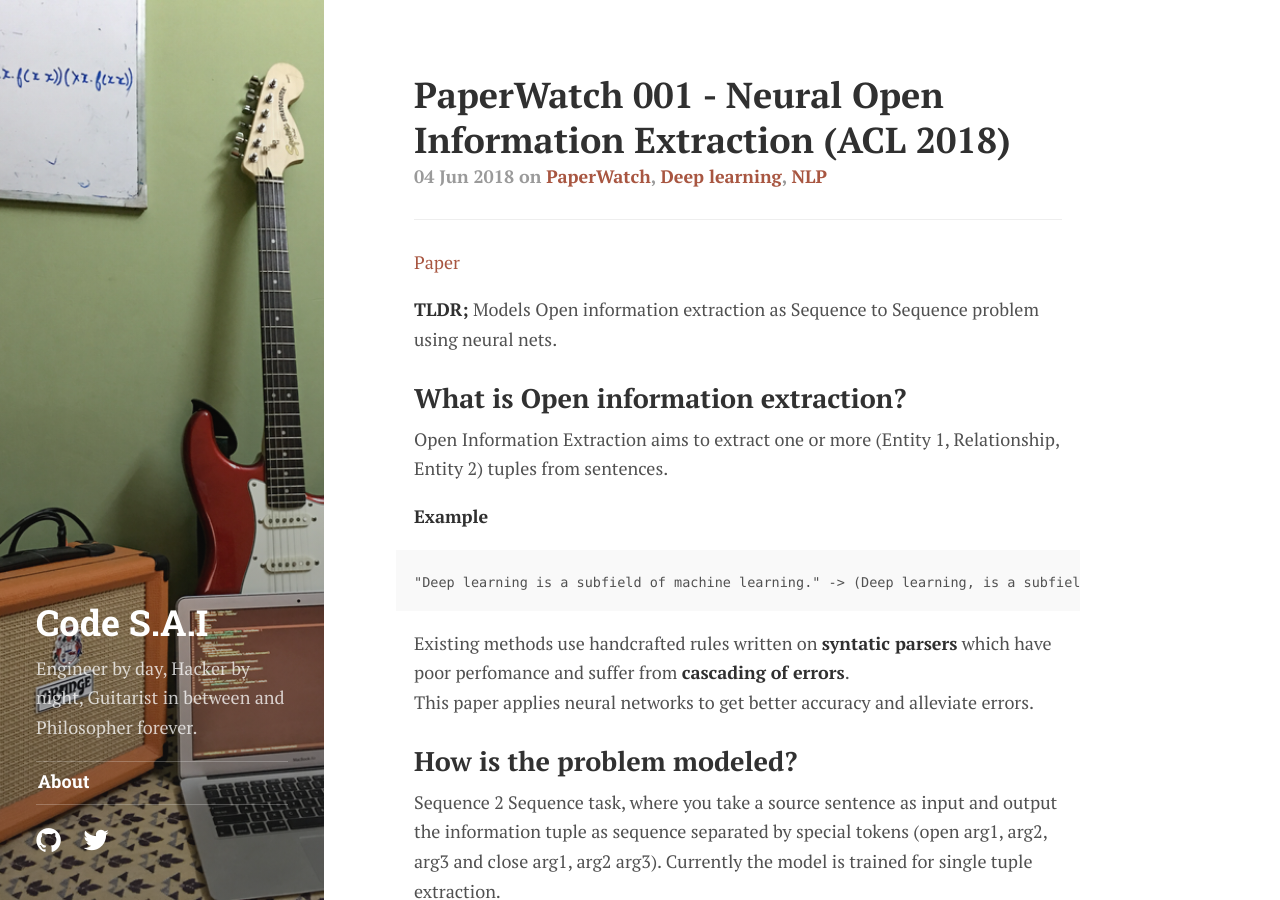
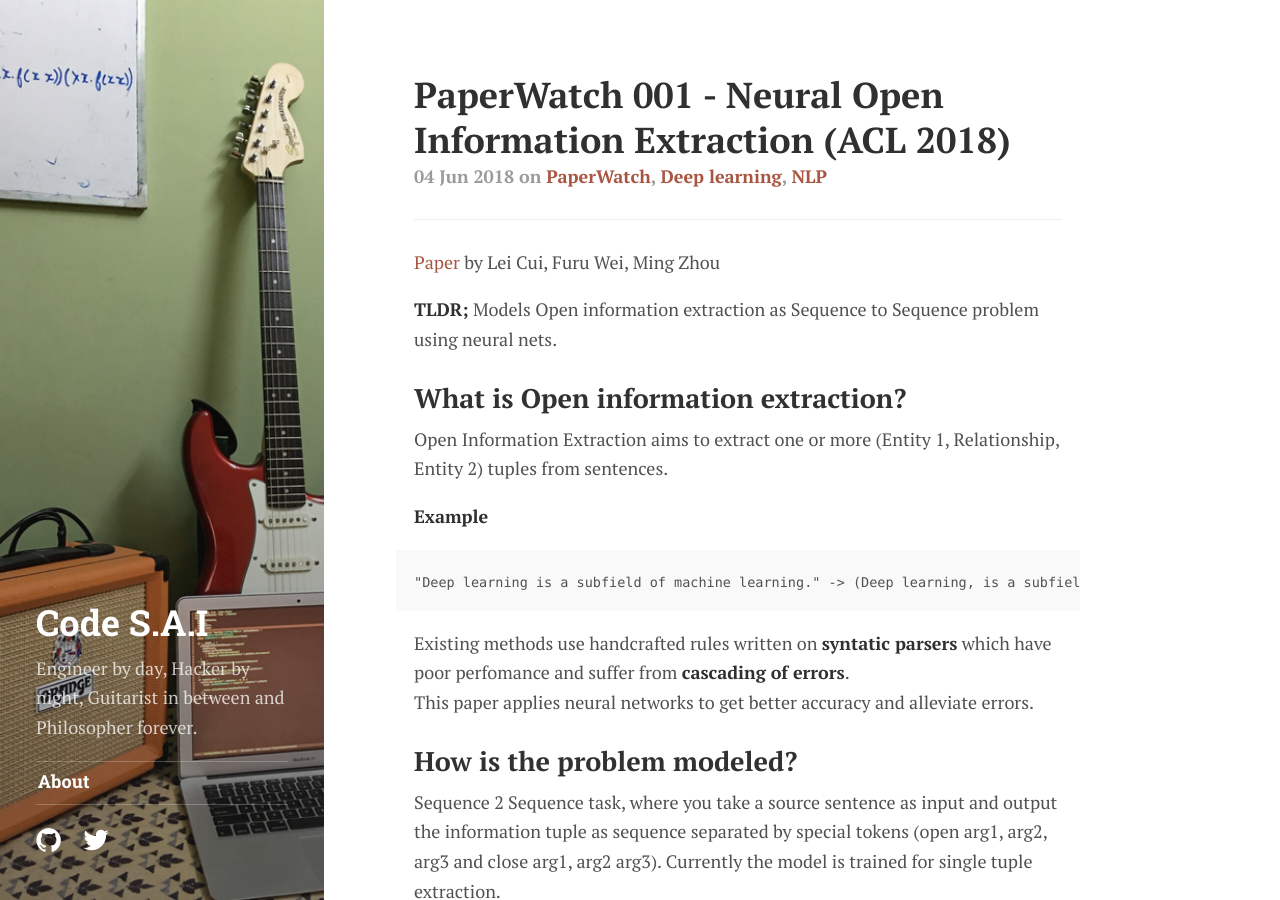
Before and after one commit to sai-prasanna/sai-prasanna.github.io, a Jekyll site: the page built from _posts/2018-06-04-neural-open-information-extraction.md, in a window 1280 px wide and 900 px high. Built offline with Jekyll 4.4.1, drawn with Linux system fonts in a browser that asks for light colours; some web fonts are replaced.

Commit message:
Update 2018-06-04-neural-open-information-extraction.md

```diff
--- a/_posts/2018-06-04-neural-open-information-extraction.md
+++ b/_posts/2018-06-04-neural-open-information-extraction.md
@@ -6,7 +6,7 @@ categories: machine learning
 tags: [PaperWatch, Deep learning, NLP]
 ---
 
-[Paper](https://arxiv.org/abs/1805.04270)
+[Paper](https://arxiv.org/abs/1805.04270) by Lei Cui, Furu Wei, Ming Zhou
 
 **TLDR;** Models Open information extraction as  Sequence to Sequence problem using neural nets.
 
```
